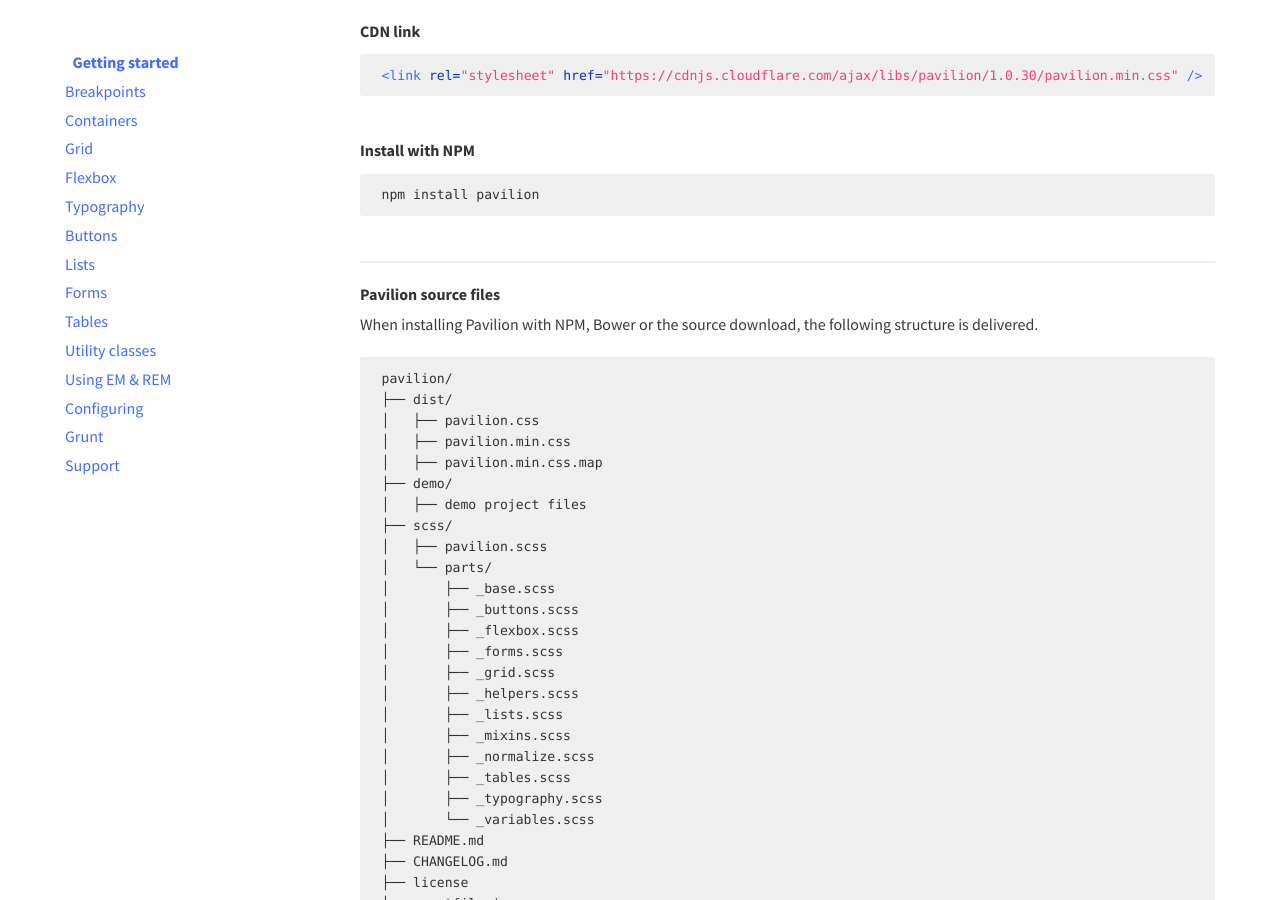
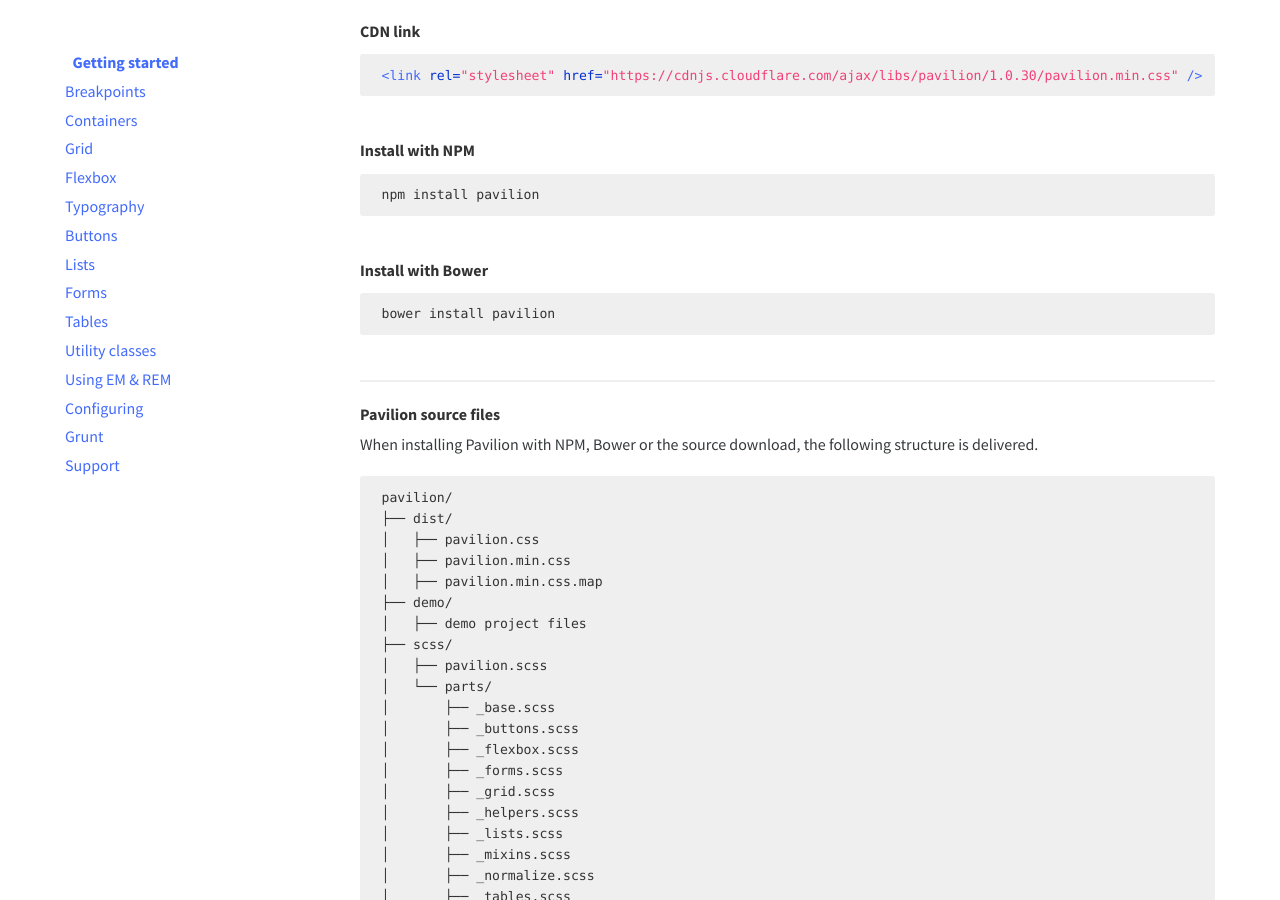
Before and after one commit to getpavilion/getpavilion.github.io, a Jekyll site: the page built from documentation.html, in a window 1280 px wide and 900 px high, scrolled down 400 px. Built offline with Jekyll 4.4.1, drawn with Linux system fonts in a browser that asks for light colours; comment, search, counter and statistics services are not loaded.

Commit message:
reset bower

```diff
--- a/_posts/2016-02-31-getting-started.markdown
+++ b/_posts/2016-02-31-getting-started.markdown
@@ -25,6 +25,10 @@
 npm install pavilion
 {% endhighlight %}
 
+##### Install with Bower
+{% highlight html %}
+bower install pavilion
+{% endhighlight %}
 
 * * *
 
```
